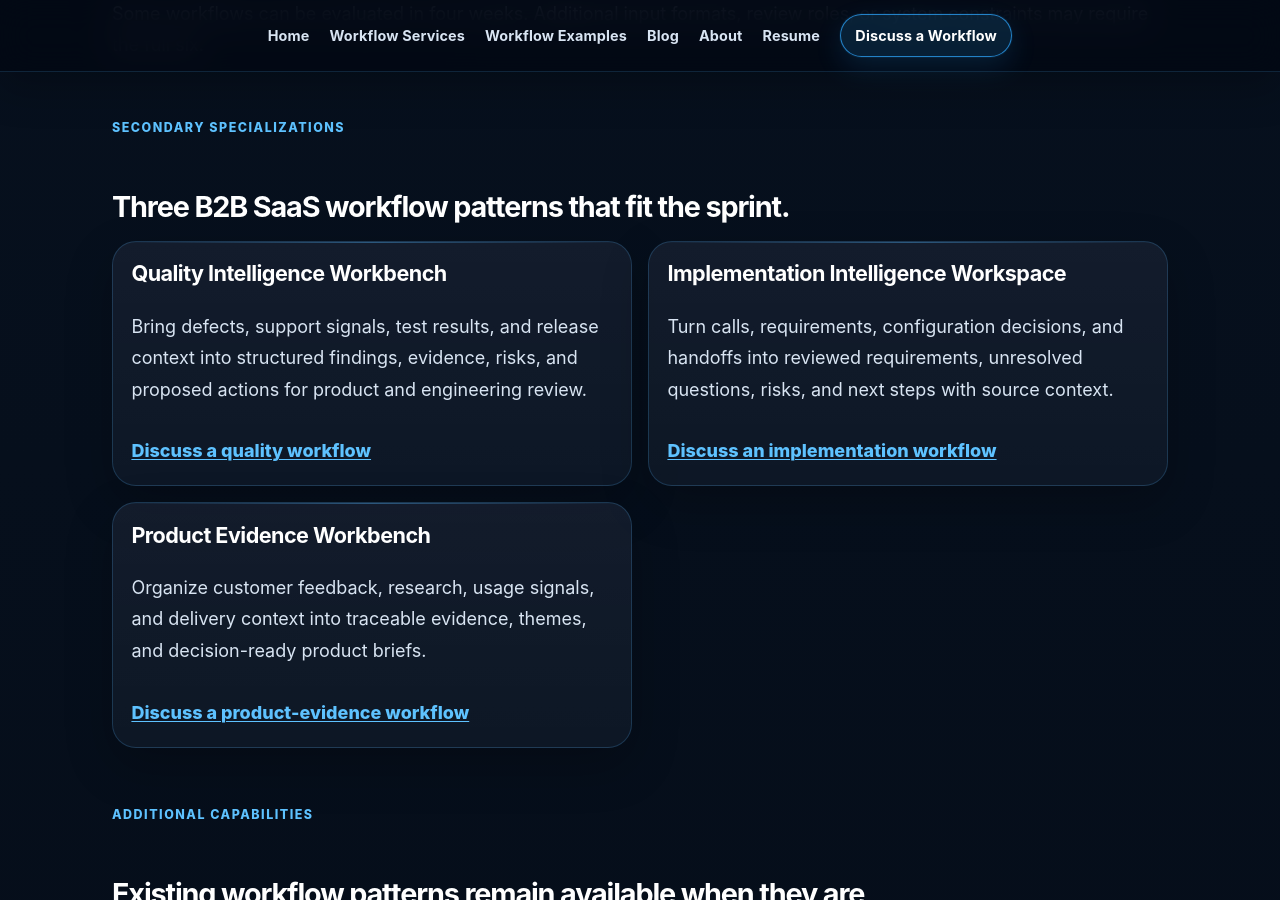
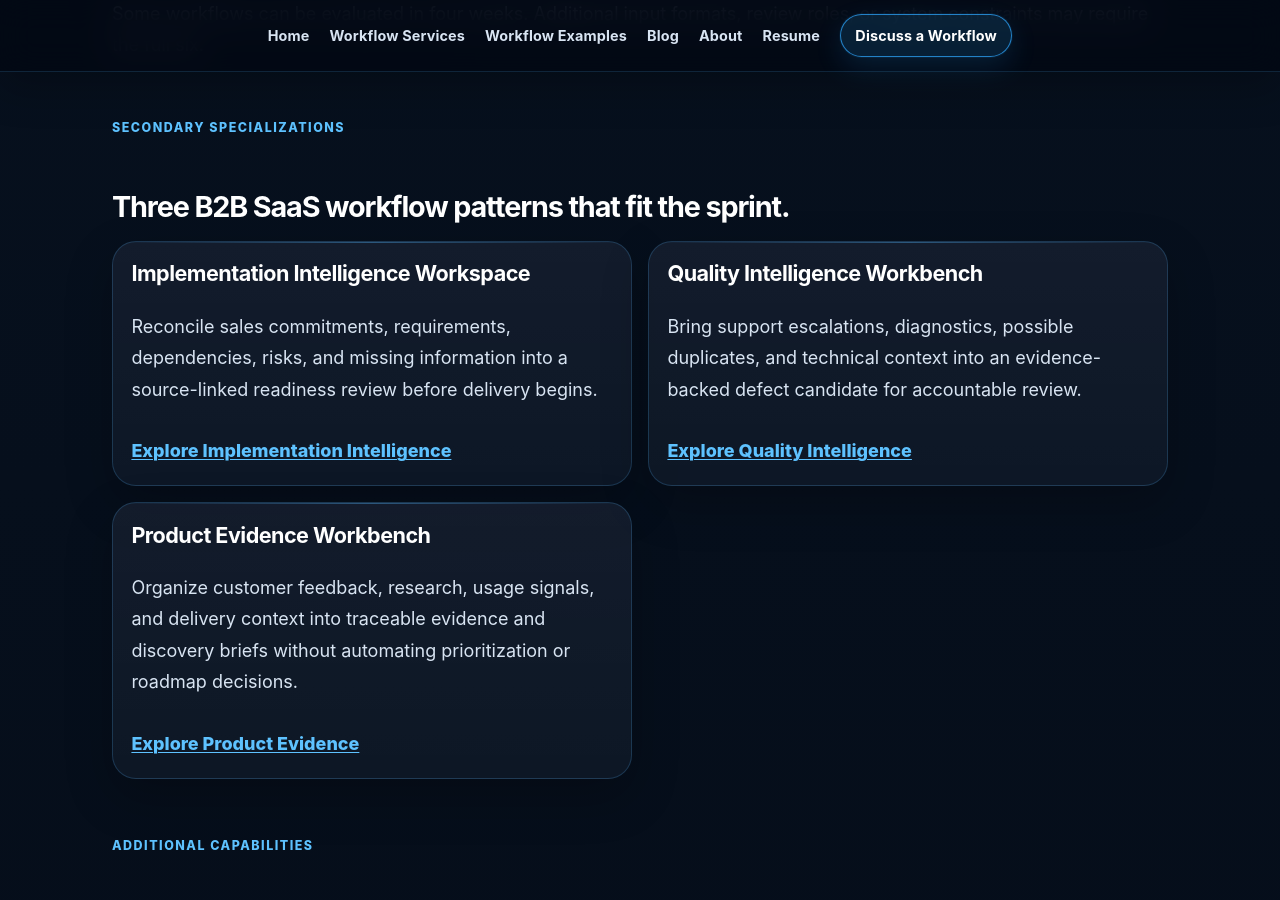
Before and after one commit to mahadevupadhyayula/mahadevupadhyayula.github.io, a Jekyll site: the page built from services.md, in a window 1280 px wide and 900 px high, scrolled down 2932 px. Built offline with Jekyll 4.4.1, drawn with Linux system fonts in a browser that asks for light colours.

Commit message:
Align workflow pillar positioning

```diff
--- a/services.md
+++ b/services.md
@@ -116,19 +116,19 @@ image_alt: AI Workflow Prototype Sprint for B2B SaaS teams
   <h2 id="specializations-title">Three B2B SaaS workflow patterns that fit the sprint.</h2>
   <div class="service-card-grid homepage-service-grid">
     <article>
-      <h3>Quality Intelligence Workbench</h3>
-      <p>Bring defects, support signals, test results, and release context into structured findings, evidence, risks, and proposed actions for product and engineering review.</p>
-      <p class="card-cta"><a href="{{ '/work-with-me?intent=service-quality-release-workflow' | relative_url }}" data-workflow-modal-open data-workflow-intent="service-quality-release-workflow">Discuss a quality workflow</a></p>
+      <h3>Implementation Intelligence Workspace</h3>
+      <p>Reconcile sales commitments, requirements, dependencies, risks, and missing information into a source-linked readiness review before delivery begins.</p>
+      <p class="card-cta"><a href="{{ '/workflow-products/implementation-intelligence/' | relative_url }}">Explore Implementation Intelligence</a></p>
     </article>
     <article>
-      <h3>Implementation Intelligence Workspace</h3>
-      <p>Turn calls, requirements, configuration decisions, and handoffs into reviewed requirements, unresolved questions, risks, and next steps with source context.</p>
-      <p class="card-cta"><a href="{{ '/work-with-me?intent=service-implementation-onboarding-workflow' | relative_url }}" data-workflow-modal-open data-workflow-intent="service-implementation-onboarding-workflow">Discuss an implementation workflow</a></p>
+      <h3>Quality Intelligence Workbench</h3>
+      <p>Bring support escalations, diagnostics, possible duplicates, and technical context into an evidence-backed defect candidate for accountable review.</p>
+      <p class="card-cta"><a href="{{ '/workflow-products/quality-intelligence/' | relative_url }}">Explore Quality Intelligence</a></p>
     </article>
     <article>
       <h3>Product Evidence Workbench</h3>
-      <p>Organize customer feedback, research, usage signals, and delivery context into traceable evidence, themes, and decision-ready product briefs.</p>
-      <p class="card-cta"><a href="{{ '/work-with-me?intent=service-product-customer-evidence-workflow' | relative_url }}" data-workflow-modal-open data-workflow-intent="service-product-customer-evidence-workflow">Discuss a product-evidence workflow</a></p>
+      <p>Organize customer feedback, research, usage signals, and delivery context into traceable evidence and discovery briefs without automating prioritization or roadmap decisions.</p>
+      <p class="card-cta"><a href="{{ '/workflow-products/product-evidence/' | relative_url }}">Explore Product Evidence</a></p>
     </article>
   </div>
 </section>
```
